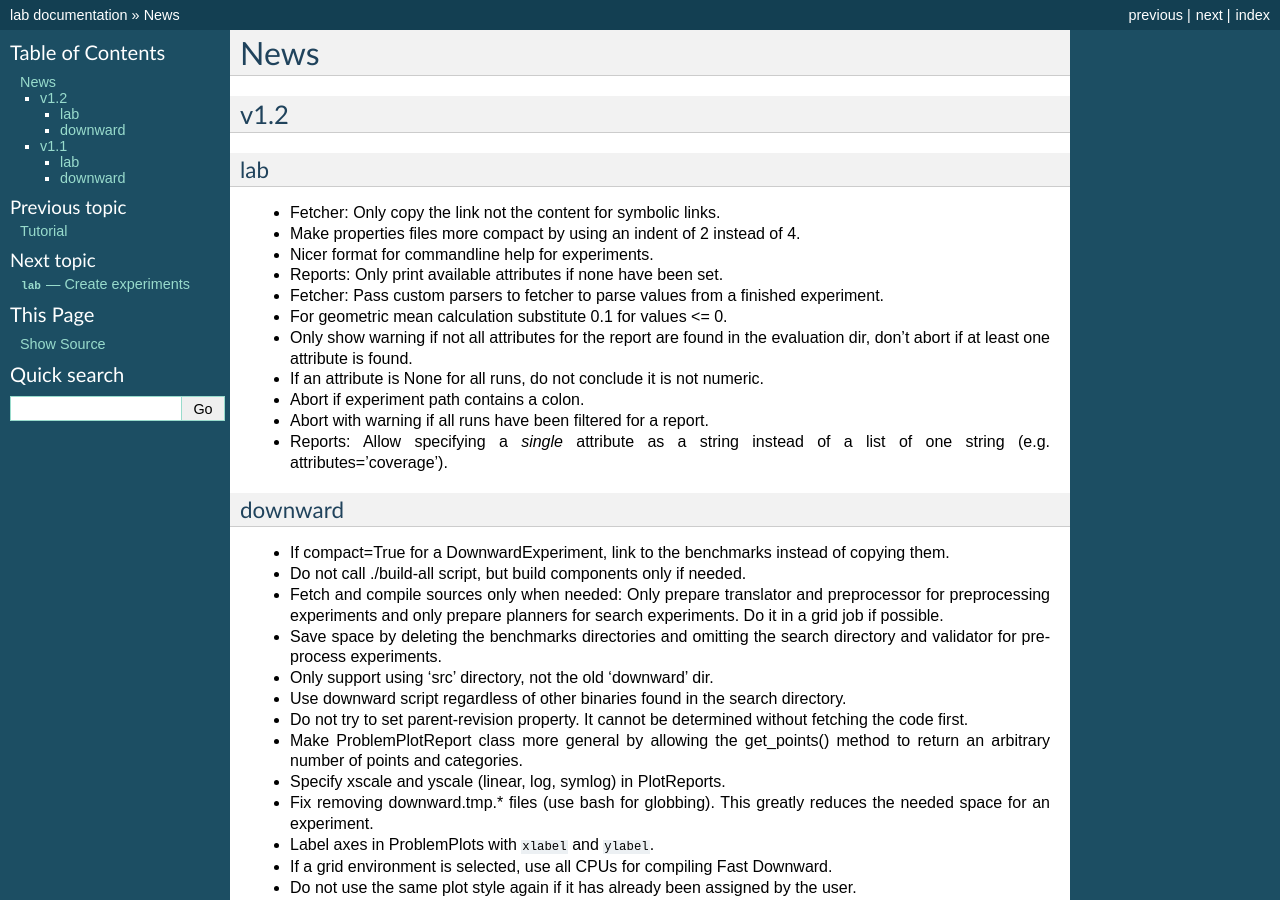
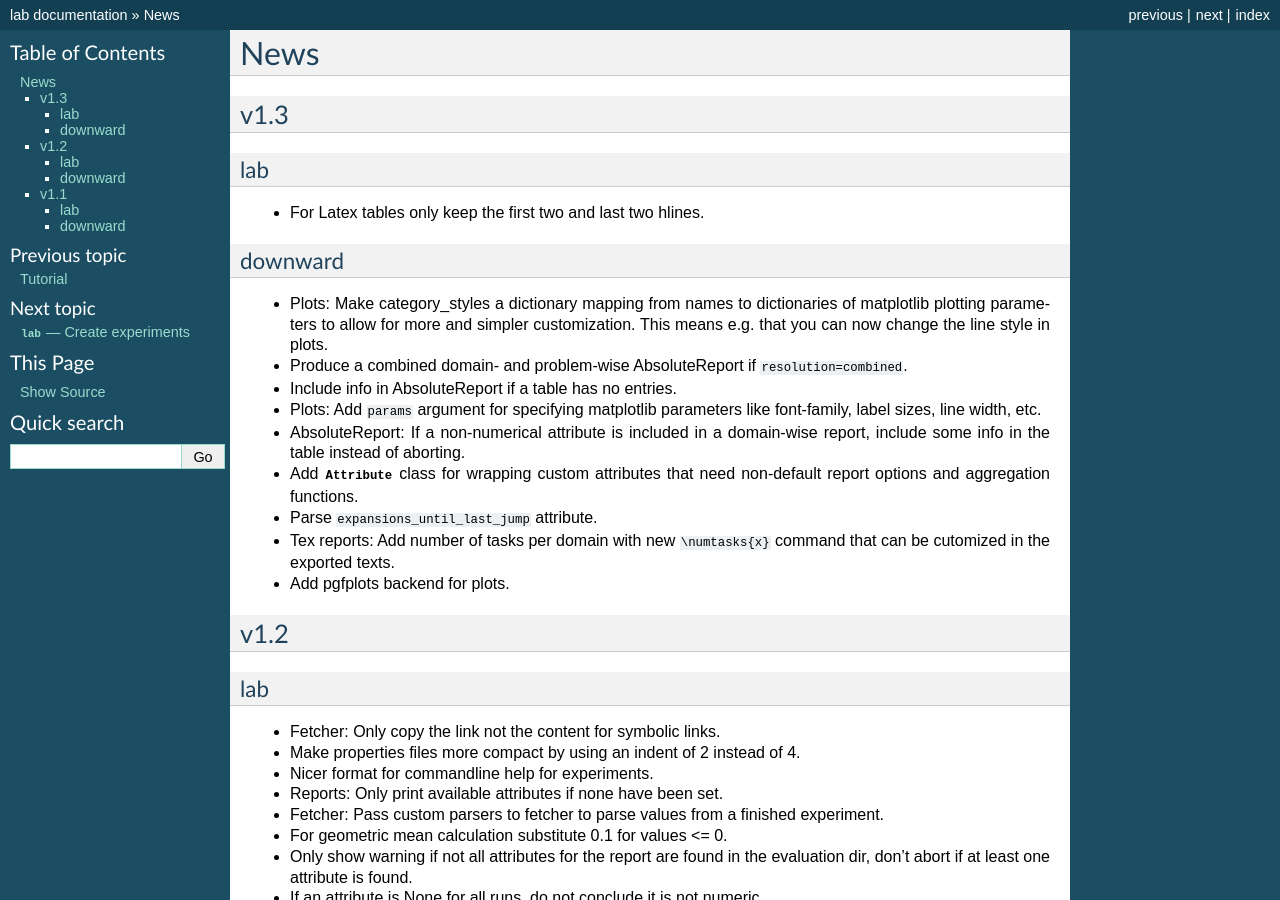
Before and after one commit to aibasel/lab, a Sphinx documentation site: the page built from docs/news.rst, in a window 1280 px wide and 900 px high. Built offline with Sphinx 7.4.7, drawn with Linux system fonts in a browser that asks for light colours.

Commit message:
update News

```diff
--- a/TODO.txt
+++ b/TODO.txt
@@ -3,6 +3,6 @@ Roadmap
 
 * Move Plot class into lab.reports
 * Add option for choosing between scattering and plotting points in ProblemPlotReport
-* Do not allow casting parsed values to bool, because any matched string will evaluate to True
-  and using type=bool is likely a mistake.
+* Do not allow casting parsed values to bool, because any matched string will evaluate to True.
 * Infer output_format from outfile and vice-versa.
+* Add pep257 tool to tests.
--- a/docs/news.rst
+++ b/docs/news.rst
@@ -1,5 +1,31 @@
 News
 ====
+
+v1.3
+----
+
+lab
+^^^
+* For Latex tables only keep the first two and last two hlines.
+
+downward
+^^^^^^^^
+* Plots: Make category_styles a dictionary mapping from names to dictionaries of
+  matplotlib plotting parameters to allow for more and simpler customization.
+  This means e.g. that you can now change the line style in plots.
+* Produce a combined domain- and problem-wise AbsoluteReport if ``resolution=combined``.
+* Include info in AbsoluteReport if a table has no entries.
+* Plots: Add ``params`` argument for specifying matplotlib parameters like
+  font-family, label sizes, line width, etc.
+* AbsoluteReport: If a non-numerical attribute is included in a domain-wise
+  report, include some info in the table instead of aborting.
+* Add :py:class:`Attribute <lab.reports.Attribute>` class for wrapping custom
+  attributes that need non-default report options and aggregation functions.
+* Parse ``expansions_until_last_jump`` attribute.
+* Tex reports: Add number of tasks per domain with new ``\numtasks{x}`` command
+  that can be cutomized in the exported texts.
+* Add pgfplots backend for plots.
+
 
 v1.2
 ----
```
